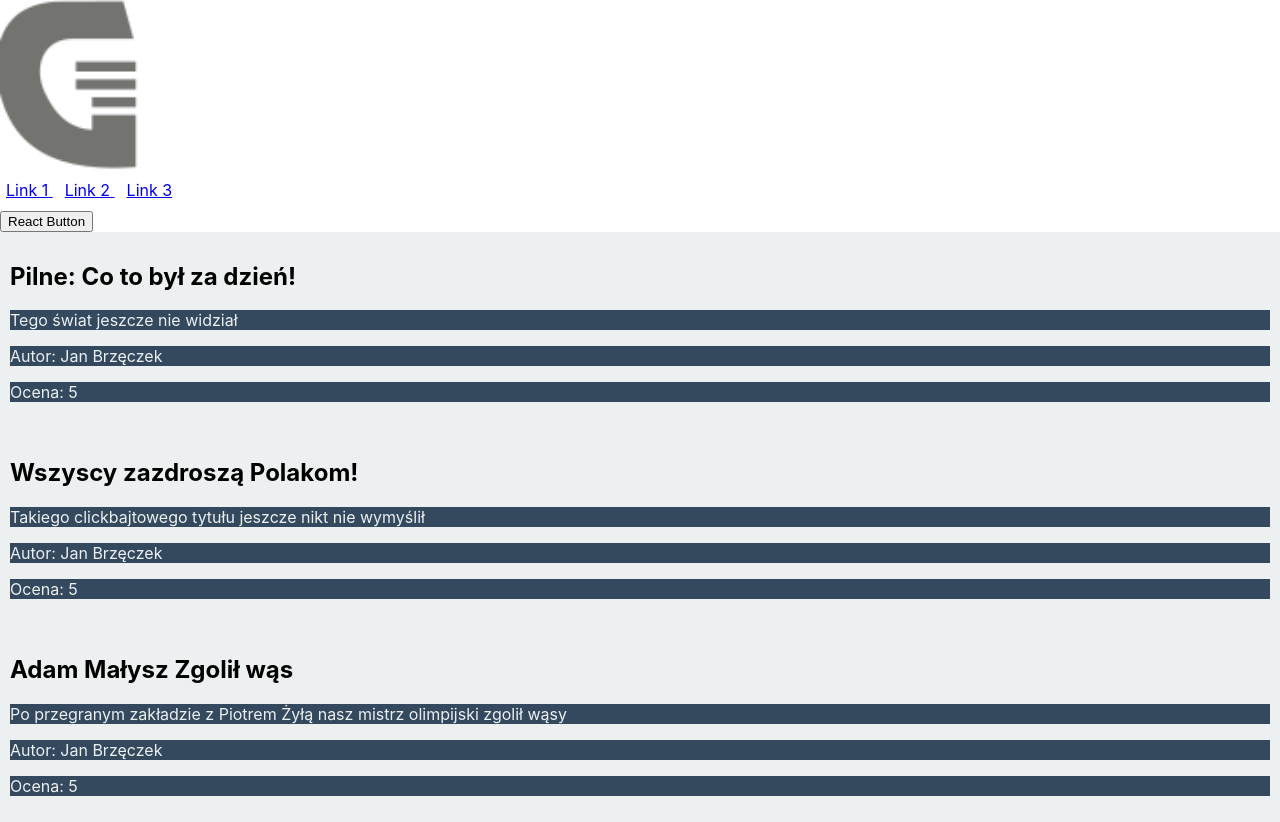
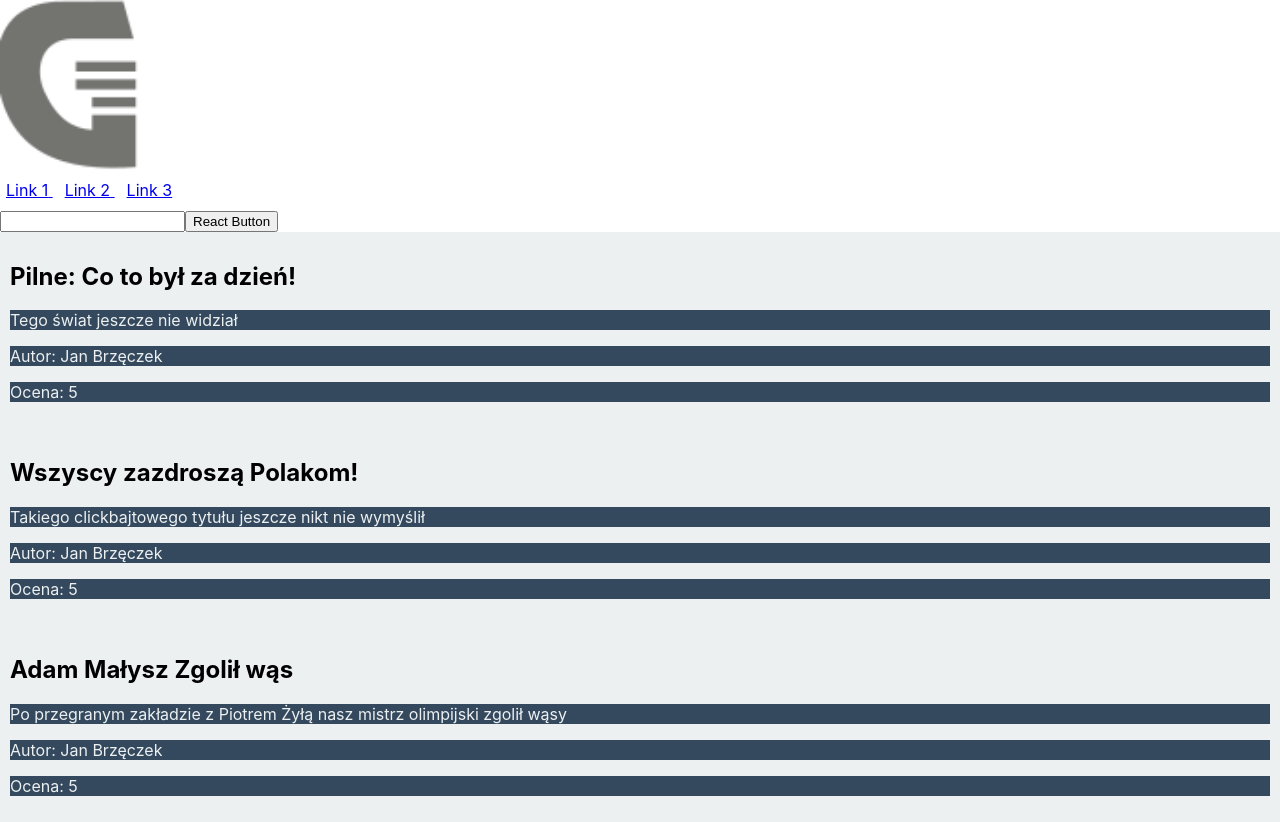
Before and after one commit to TomaszBronk/ReactPoligon, a React (Create React App) app: page / in a window 1280 px wide. Built offline with nearby package versions, Linux system fonts and the light colour scheme.

Commit message:
bindowanie zdarzen

```diff
--- a/src/pages/Form.js
+++ b/src/pages/Form.js
@@ -1,6 +1,48 @@
 import React from 'react';
 
+//element klasowy
+class Form extends React.Component {
+    state = {
+        name:''
+    }
+    // bind przypisanie this. setSate
+    // pierwsza metoda
+   /* constructor(props) {
+        super(props);
+        this.handleChange = this.handleChange.bind(this);
+      //  this.handleClick = this.handleClick.bind(this);
+      //  this.handleSubmit = this.handleSubmit.bind(this);
+    }*/
 
+    handleSubmit(event) {
+        event.preventDefault();
+    }
+    //druga metoda
+    //funkcja strzałkowa
+    handleClick = (event) => {
+        console.log('handleClick: ',event);
+        console.log('React Button to działa');
+    }
+    handleChange = (event) => {
+        //event.target.value
+        console.log('input value: ', event.target.value);
+        this.setState({name: event.target.value});
+        //interpreter js nie wie jaki jest kontekst
+        //setState undefinded
+    }
+    render(){
+        return(
+            <form onSubmit={this.handleSubmit}>
+                <input type="text" onChange={this.handleChange}/>
+                <button onClick={this.handleClick}>React Button</button>
+            </form>
+        );
+    }
+}
+
+
+//element funkcyjny
+/*
 function Form() {
 const handleClick = () =>console.log('React Button to działa');
 const handleSubmit= (event) => {
@@ -14,5 +56,5 @@ return(
 );
 
 }
-
+*/
 export default Form;
```
